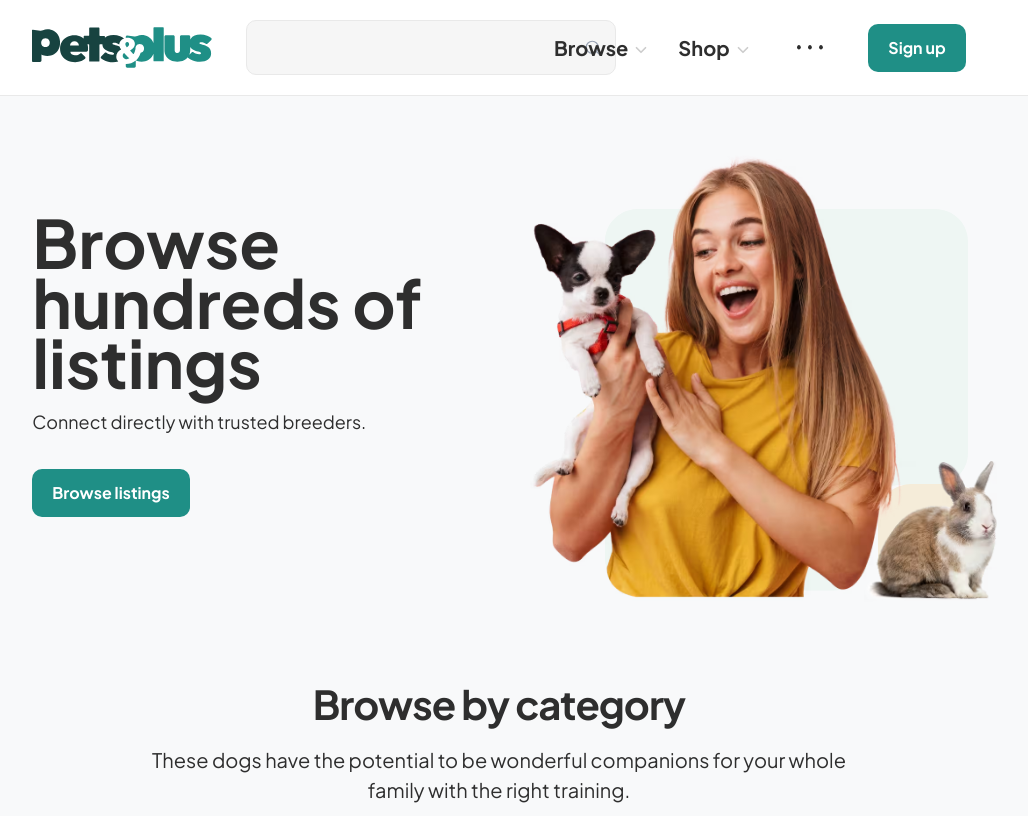
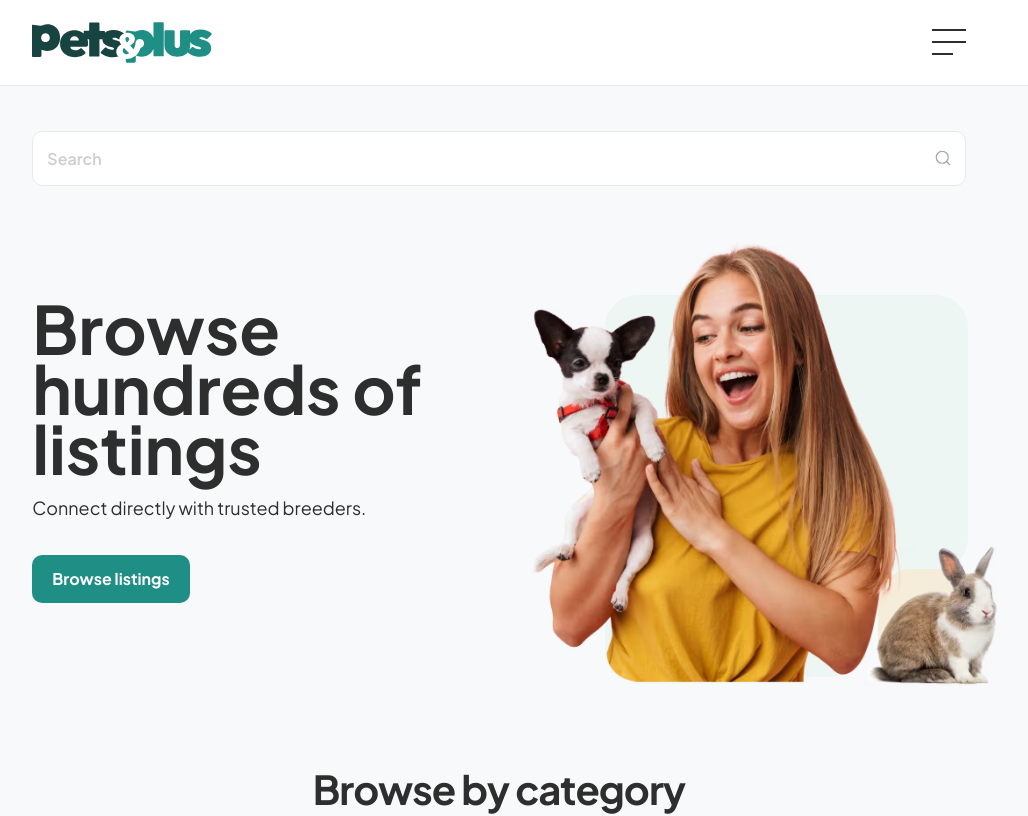
Before and after one commit to NH-Shohan/pets-plus, a Next.js app: page / in a window 1280 px wide. Shown: the top 816 px of the page, without its empty margins (141-1169 px from the left). Built offline with nearby package versions, Linux system fonts and the light colour scheme.

Commit message:
Refactor: Adjust responsive breakpoint from `lg` to `min-[1380px]` for various layout and UI components.

```diff
--- a/src/components/layout/MobileMenuPanel.tsx
+++ b/src/components/layout/MobileMenuPanel.tsx
@@ -69,7 +69,7 @@ export default function MobileMenuPanel({ isOpen, onClose, browseItems, shopItem
           animate={{ x: 0 }}
           exit={{ x: '100%' }}
           transition={SLIDE_TRANSITION}
-          className="lg:hidden fixed top-[80px] right-0 bottom-0 w-full max-w-md z-50 bg-surface border-l border-border shadow-2xl"
+          className="min-[1380px]:hidden fixed top-[80px] right-0 bottom-0 w-full max-w-md z-50 bg-surface border-l border-border shadow-2xl"
         >
           <div className="px-6 py-8 h-full overflow-y-auto flex flex-col">
             <div className="flex-1">
--- a/src/components/layout/Navbar.tsx
+++ b/src/components/layout/Navbar.tsx
@@ -66,7 +66,7 @@ export default function Navbar() {
     <header className="sticky top-0 z-50 w-full bg-surface border-b border-border">
       <nav className="main-container py-[max(20px,1.0416666667vw)]">
         <div className="flex items-center justify-between">
-          <div className="flex items-center gap-[2.6041666667vw]">
+          <div className="flex items-center gap-[2vw]">
             {/* Logo */}
             <Link href="/" className="shrink-0">
               <Image
@@ -80,13 +80,13 @@ export default function Navbar() {
             </Link>
 
             {/* Desktop Search - Centered */}
-            <div className="hidden lg:flex justify-center">
+            <div className="hidden min-[1380px]:flex justify-center">
               <SearchInput className="w-full" onSearch={query => console.log('Search:', query)} />
             </div>
           </div>
 
           {/* Desktop Navigation */}
-          <div className="hidden lg:flex items-center gap-[2.6041666667vw]">
+          <div className="hidden min-[1380px]:flex items-center gap-[2.6041666667vw]">
             <div className="flex items-center gap-[max(28px,1.4583333333vw)]">
               {/* Browse Dropdown */}
               <NavDropdown
@@ -152,7 +152,7 @@ export default function Navbar() {
           <button
             type="button"
             onClick={toggleMobileMenu}
-            className="lg:hidden transition-all duration-200 flex flex-col gap-[10px] items-start justify-center"
+            className="min-[1380px]:hidden transition-all duration-200 flex flex-col gap-[10px] items-start justify-center"
             aria-label={isMobileMenuOpen ? 'Close menu' : 'Open menu'}
             aria-expanded={isMobileMenuOpen}
           >
@@ -183,7 +183,7 @@ export default function Navbar() {
             animate={{ opacity: 1 }}
             exit={{ opacity: 0 }}
             transition={{ duration: 0.2 }}
-            className="lg:hidden fixed inset-0 top-20 z-40 bg-black/50 h-screen"
+            className="min-[1380px]:hidden fixed inset-0 top-20 z-40 bg-black/50 h-screen"
             onClick={toggleMobileMenu}
           />
         )}
--- a/src/components/sections/Hero.tsx
+++ b/src/components/sections/Hero.tsx
@@ -8,7 +8,7 @@ export default function Hero() {
   return (
     <section className="relative w-full overflow-hidden bg-mint-faint heading-top-padding hero-heading-bottom-padding">
       <div className="main-container">
-        <div className="block lg:hidden pt-[13px] pb-[28px]">
+        <div className="block min-[1380px]:hidden pt-[13px] pb-[28px]">
           <SearchInput placeholder="Search" className="bg-white" onSearch={query => console.log('Search:', query)} />
         </div>
         <div className="grid grid-cols-1 lg:grid-cols-2 gap-8 lg:gap-12 items-center">
--- a/src/components/ui/SearchInput.tsx
+++ b/src/components/ui/SearchInput.tsx
@@ -114,7 +114,7 @@ export default function SearchInput({
   return (
     <div
       ref={containerRef}
-      className={`relative w-full lg:w-[max(370px,19.2708333333vw)] 2xl:w-[max(580px,30.2083333333vw)] ${
+      className={`relative w-full min-[1380px]:w-[max(370px,19.2708333333vw)] 2xl:w-[max(580px,30.2083333333vw)] ${
         showDropdown ? 'z-100' : ''
       }`}
     >
```
